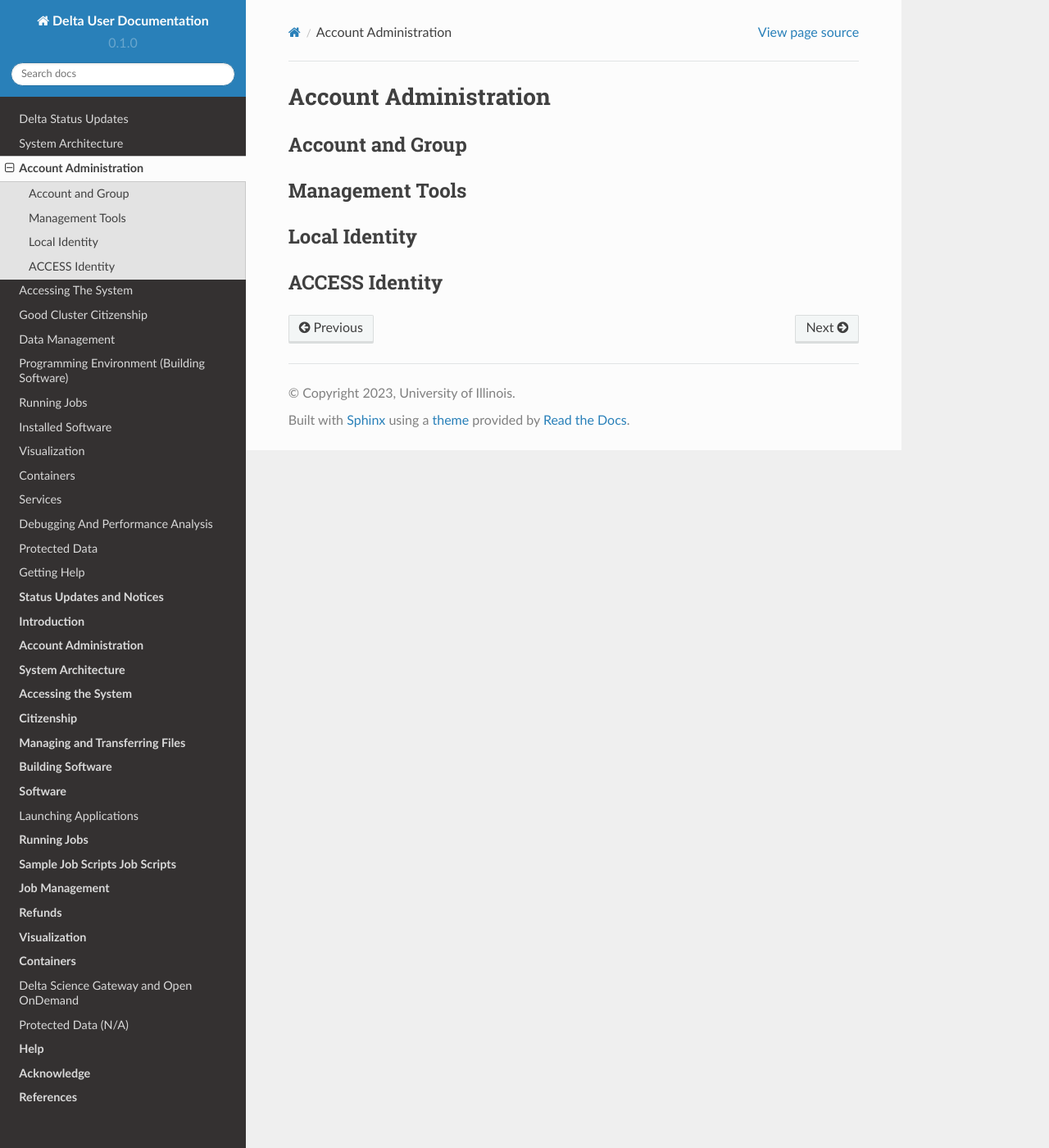
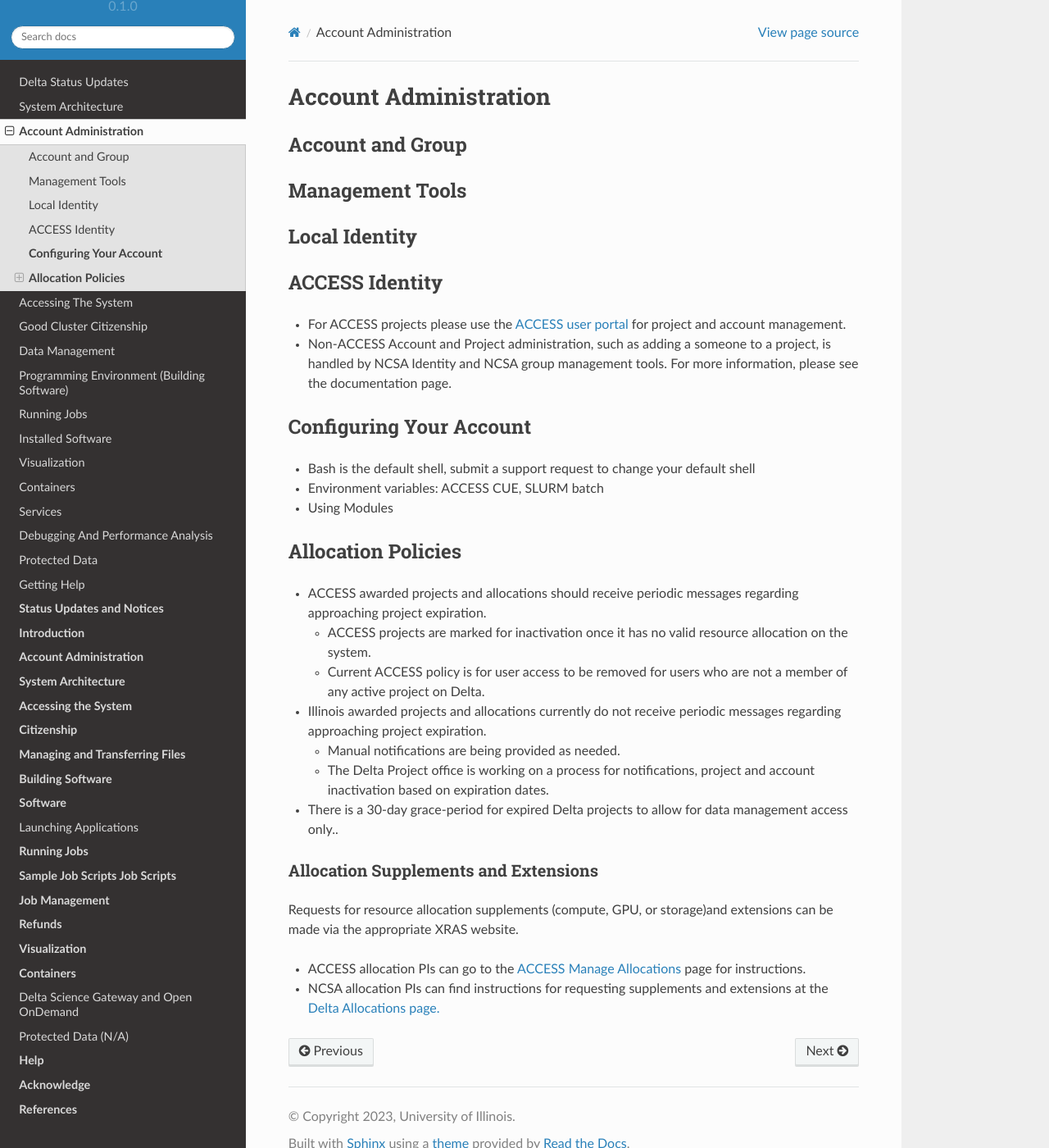
Before and after one commit to ncsa/Delta_doc, a Sphinx documentation site: the page built from docs/source/accounts/index.rst, in a window 1280 px wide and 1400 px high. Shown: the whole window at 82% size. Built offline with Sphinx 7.4.7 and the Read the Docs theme 2.0.0, drawn with Linux system fonts in a browser that asks for light colours; pages that are not in the unit, such as notebooks, are missing from menus.

Commit message:
real acct admin
Pasting in ported content from Account Administration section into the boilerplate page.

```diff
--- a/docs/source/accounts/index.rst
+++ b/docs/source/accounts/index.rst
@@ -12,3 +12,54 @@ Local Identity
 
 ACCESS Identity
 -----------------
+
+-  For ACCESS projects please use the `ACCESS user
+   portal <https://support.access-ci.org/>`__ for project and account
+   management.
+-  Non-ACCESS Account and Project administration, such as adding a
+   someone to a project, is handled by NCSA Identity and NCSA group
+   management tools. For more information, please see the documentation
+   page.
+
+**Configuring Your Account**
+----------------------------
+
+-  Bash is the default shell, submit a support request to change your
+   default shell
+-  Environment variables: ACCESS CUE, SLURM batch
+-  Using Modules
+
+**Allocation Policies**
+-----------------------
+
+-  ACCESS awarded projects and allocations should receive periodic
+   messages regarding approaching project expiration.
+
+   -  ACCESS projects are marked for inactivation once it has no valid
+      resource allocation on the system.
+   -  Current ACCESS policy is for user access to be removed for users
+      who are not a member of any active project on Delta.
+
+-  Illinois awarded projects and allocations currently do not receive
+   periodic messages regarding approaching project expiration.
+
+   -  Manual notifications are being provided as needed.
+   -  The Delta Project office is working on a process for
+      notifications, project and account inactivation based on
+      expiration dates.
+
+-  There is a 30-day grace-period for expired Delta projects to allow
+   for data management access only..
+
+Allocation Supplements and Extensions
+~~~~~~~~~~~~~~~~~~~~~~~~~~~~~~~~~~~~~
+
+Requests for resource allocation supplements (compute, GPU, or
+storage)and extensions can be made via the appropriate XRAS website.
+
+-  ACCESS allocation PIs can go to the `ACCESS Manage
+   Allocations <https://allocations.access-ci.org/manage-allocations-overview#h.ii1cvqx8falk>`__
+   page for instructions.
+-  NCSA allocation PIs can find instructions for requesting supplements
+   and extensions at the `Delta Allocations
+   page. <https://wiki.ncsa.illinois.edu/display/USSPPRT/Delta+Allocations#DeltaAllocations-Requestingan%22Extension%22or%22Supplement%22foranexistingDeltaallocation>`__
```
